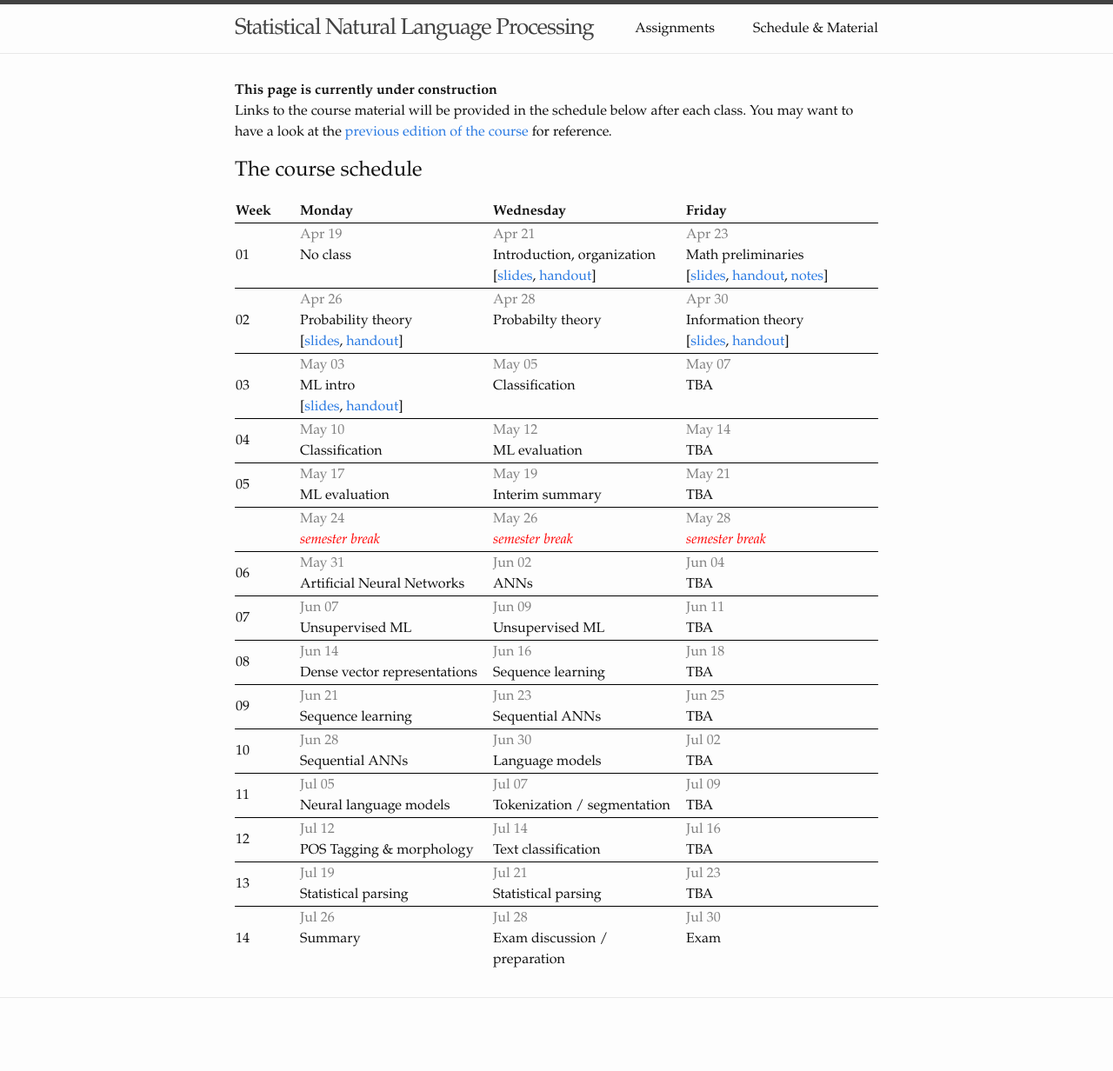
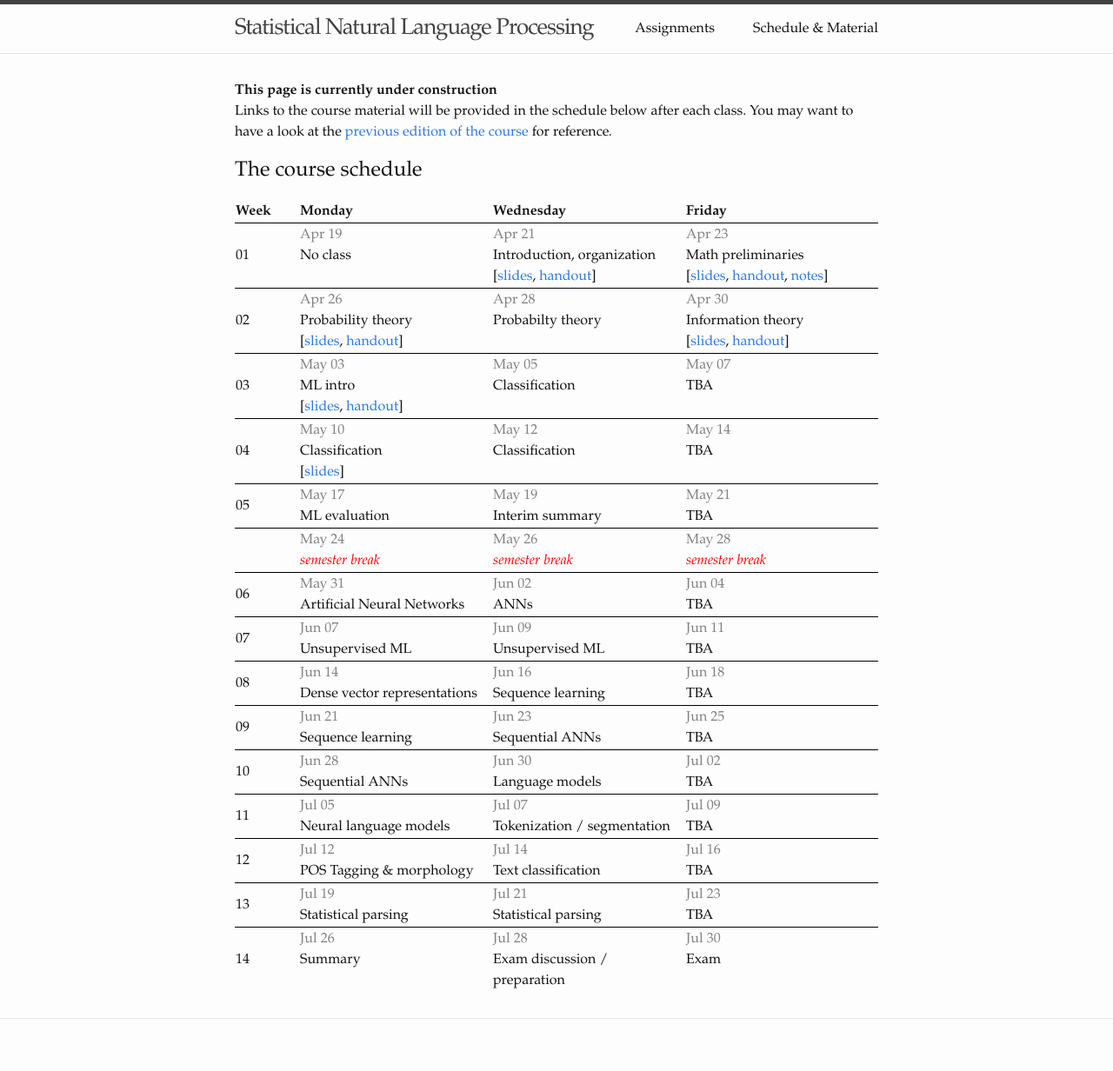
Before and after one commit to snlp2021/snlp2021.github.io, a Jekyll site: the page built from schedule.md, in a window 1280 px wide. Shown: the whole page at 87% size. Built offline with Jekyll 4.4.1, drawn with Linux system fonts in a browser that asks for light colours; before the commit the page ends 1208 px from its top, so only the background shows below that.

Commit message:
Add classification slides.

```diff
--- a/_data/schedule.yml
+++ b/_data/schedule.yml
@@ -42,8 +42,10 @@
   dates:
     May 10:
       topic: Classification
+      links:
+        slides: slides/classification.pdf
     May 12:
-      topic: ML evaluation
+      topic: Classification
     May 14:
       topic: TBA
 - week: "05"
```
